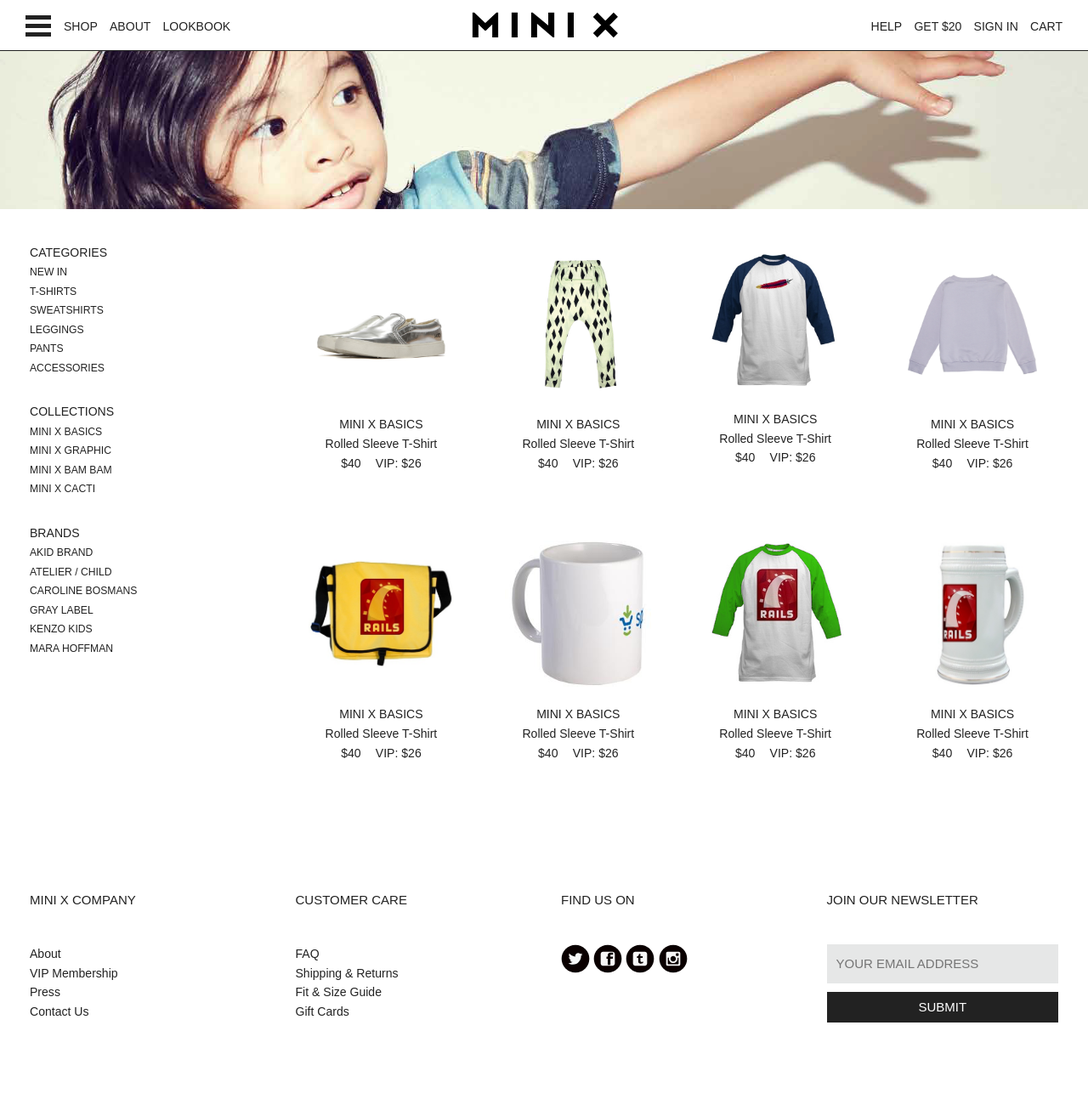
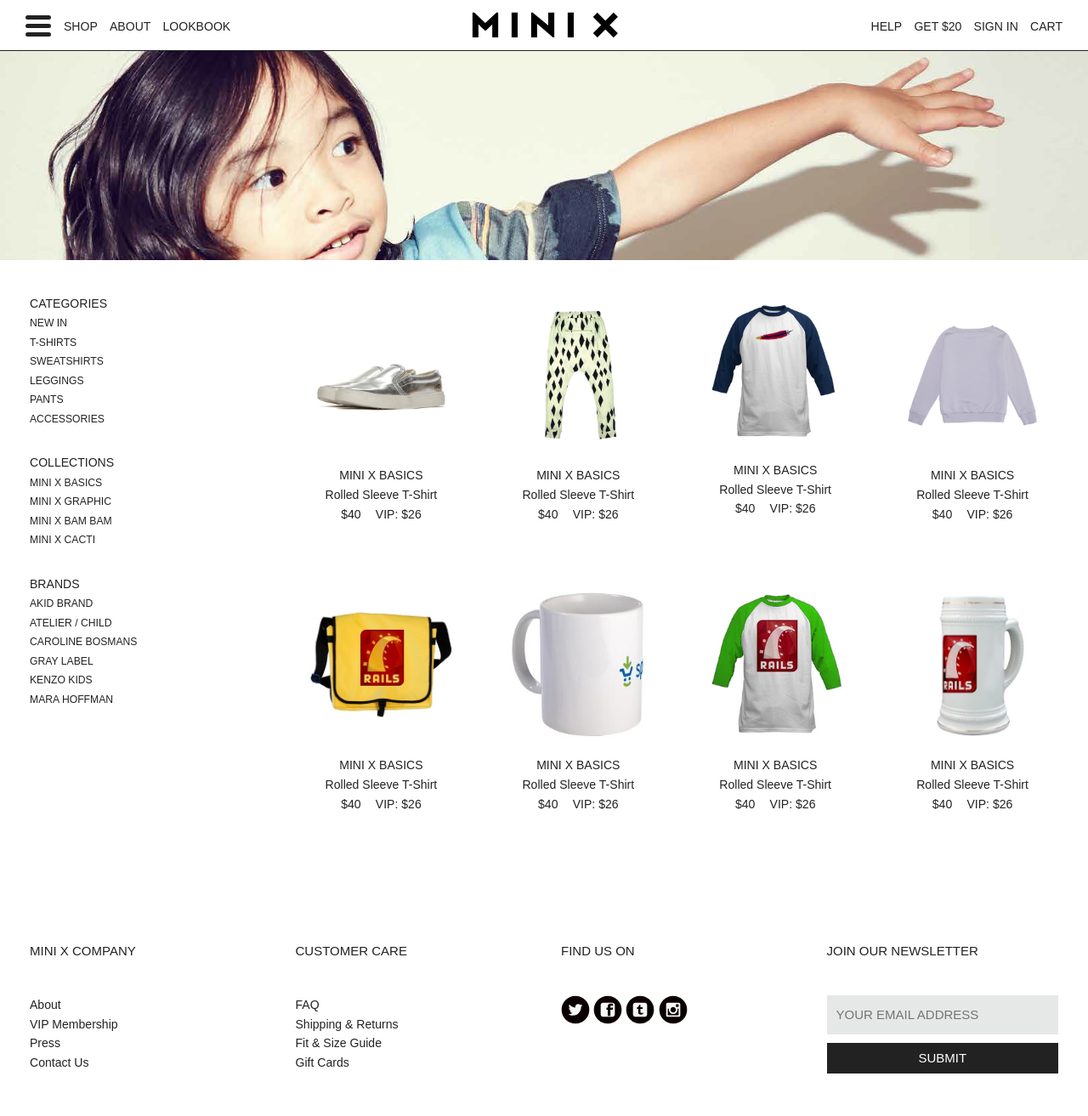
Before and after one commit to timetoduckandcover/minixstyle, a PHP site: page /collection.php in a window 1280 px wide. Shown: the whole page at 85% size. Before the commit the page ends 1203 px from the top, so only its background shows below. Run offline with PHP 8.4, Linux system fonts and the light colour scheme; some web fonts are replaced.

Commit message:
responsive amends

```diff
--- a/theme_sample/assets/css/styles.css
+++ b/theme_sample/assets/css/styles.css
@@ -334,14 +334,18 @@ input[type="submit"] {
   display: inline-block;
   text-transform: uppercase;
   font-family: "GibsonLight", arial, sans-serif;
-}
-/* line 81, ../../dev/sass/partials/globals/_forms.scss */
+  -webkit-transition: all 0.2s ease-in-out;
+  -moz-transition: all 0.2s ease-in-out;
+  -o-transition: all 0.2s ease-in-out;
+  transition: all 0.2s ease-in-out;
+}
+/* line 82, ../../dev/sass/partials/globals/_forms.scss */
 .btn.cta,
 button.cta,
 input[type="submit"].cta {
   padding: 6.66667px 50px;
 }
-/* line 86, ../../dev/sass/partials/globals/_forms.scss */
+/* line 87, ../../dev/sass/partials/globals/_forms.scss */
 .btn:hover,
 button:hover,
 input[type="submit"]:hover {
@@ -350,21 +354,21 @@ input[type="submit"]:hover {
   text-decoration: none;
   border: 1px solid #222222;
 }
-/* line 94, ../../dev/sass/partials/globals/_forms.scss */
+/* line 95, ../../dev/sass/partials/globals/_forms.scss */
 .btn.secondary,
 button.secondary,
 input[type="submit"].secondary {
   background: #2b78c4;
   color: white;
 }
-/* line 99, ../../dev/sass/partials/globals/_forms.scss */
+/* line 100, ../../dev/sass/partials/globals/_forms.scss */
 .btn.secondary:hover,
 button.secondary:hover,
 input[type="submit"].secondary:hover {
   color: white;
   background: #c4c416;
 }
-/* line 106, ../../dev/sass/partials/globals/_forms.scss */
+/* line 107, ../../dev/sass/partials/globals/_forms.scss */
 .btn:hover,
 button:hover,
 input[type="submit"]:hover {
@@ -1461,7 +1465,7 @@ input[type="submit"]:hover {
     margin-left: 0%;
   }
 }
-/* line 10, ../../dev/sass/partials/globals/_links.scss */
+/* line 8, ../../dev/sass/partials/globals/_links.scss */
 a {
   text-decoration: none;
   color: #222222;
@@ -1471,12 +1475,20 @@ a {
   transition: all 0.2s ease-in-out;
   border-bottom: 2px solid transparent;
 }
-/* line 21, ../../dev/sass/partials/globals/_links.scss */
+/* line 15, ../../dev/sass/partials/globals/_links.scss */
+a:link {
+  text-decoration: none;
+}
+/* line 20, ../../dev/sass/partials/globals/_links.scss */
+a:visited {
+  text-decoration: none;
+}
+/* line 25, ../../dev/sass/partials/globals/_links.scss */
 a:hover {
   text-decoration: none;
   border-bottom: 2px solid #b7f0e7;
 }
-/* line 27, ../../dev/sass/partials/globals/_links.scss */
+/* line 31, ../../dev/sass/partials/globals/_links.scss */
 a:active {
   text-decoration: none;
 }
@@ -1686,20 +1698,25 @@ table th, table td {
   position: absolute;
   left: 0;
   right: 0;
+  -webkit-border-radius: 3px;
+  -moz-border-radius: 3px;
+  -ms-border-radius: 3px;
+  -o-border-radius: 3px;
+  border-radius: 3px;
   -webkit-transition: all 0.2s ease-in-out;
   -moz-transition: all 0.2s ease-in-out;
   -o-transition: all 0.2s ease-in-out;
   transition: all 0.2s ease-in-out;
 }
-/* line 205, ../../dev/sass/partials/modules/_app-header.scss */
+/* line 206, ../../dev/sass/partials/modules/_app-header.scss */
 .burger i.top {
   top: 0;
 }
-/* line 210, ../../dev/sass/partials/modules/_app-header.scss */
+/* line 211, ../../dev/sass/partials/modules/_app-header.scss */
 .burger i.middle {
   top: 10px;
 }
-/* line 215, ../../dev/sass/partials/modules/_app-header.scss */
+/* line 216, ../../dev/sass/partials/modules/_app-header.scss */
 .burger i.bottom {
   bottom: 0;
 }
@@ -1751,11 +1768,14 @@ table th, table td {
   text-transform: uppercase;
 }
 
-/* line 2, ../../dev/sass/partials/modules/_app-home.scss */
-.home-promos {
-  margin-top: 60px;
-}
-/* line 6, ../../dev/sass/partials/modules/_app-home.scss */
+@media (min-width: 767px) {
+  /* line 3, ../../dev/sass/partials/modules/_app-content.scss */
+  .global-content {
+    margin-top: 60px;
+  }
+}
+
+/* line 4, ../../dev/sass/partials/modules/_app-home.scss */
 .home-promos .home-promo {
   position: relative;
   background-repeat: no-repeat;
@@ -1766,19 +1786,19 @@ table th, table td {
   -o-background-size: cover;
   background-size: cover;
 }
-/* line 17, ../../dev/sass/partials/modules/_app-home.scss */
+/* line 15, ../../dev/sass/partials/modules/_app-home.scss */
 .home-promos .home-promo a {
   border: 0;
 }
-/* line 21, ../../dev/sass/partials/modules/_app-home.scss */
+/* line 19, ../../dev/sass/partials/modules/_app-home.scss */
 .home-promos .home-promo a:hover {
   border: 0;
 }
-/* line 27, ../../dev/sass/partials/modules/_app-home.scss */
+/* line 25, ../../dev/sass/partials/modules/_app-home.scss */
 .home-promos .home-promo .caption {
   text-align: center;
 }
-/* line 34, ../../dev/sass/partials/modules/_app-home.scss */
+/* line 32, ../../dev/sass/partials/modules/_app-home.scss */
 .home-promos .home-promo.home-promo-1 .caption {
   position: absolute;
   top: 50%;
@@ -1790,7 +1810,7 @@ table th, table td {
   transform: translate(-50%, -50%);
 }
 @media (min-width: 767px) {
-  /* line 34, ../../dev/sass/partials/modules/_app-home.scss */
+  /* line 32, ../../dev/sass/partials/modules/_app-home.scss */
   .home-promos .home-promo.home-promo-1 .caption {
     position: absolute;
     top: 50%;
@@ -1802,16 +1822,16 @@ table th, table td {
     left: 10%;
   }
 }
-/* line 46, ../../dev/sass/partials/modules/_app-home.scss */
+/* line 44, ../../dev/sass/partials/modules/_app-home.scss */
 .home-promos .home-promo.home-promo-2 {
   height: 370px;
 }
-/* line 56, ../../dev/sass/partials/modules/_app-home.scss */
+/* line 54, ../../dev/sass/partials/modules/_app-home.scss */
 .home-promos .home-promo.home-promo-3 {
   height: 370px;
 }
 
-/* line 68, ../../dev/sass/partials/modules/_app-home.scss */
+/* line 66, ../../dev/sass/partials/modules/_app-home.scss */
 .home-new-arrivals {
   margin-top: 40px;
 }
@@ -1860,13 +1880,19 @@ table th, table td {
 
 /* line 57, ../../dev/sass/partials/modules/_app-collection.scss */
 #collection .collection-item {
-  padding: 10px;
-}
-/* line 65, ../../dev/sass/partials/modules/_app-collection.scss */
+  padding: 0;
+}
+@media (min-width: 450px) {
+  /* line 57, ../../dev/sass/partials/modules/_app-collection.scss */
+  #collection .collection-item {
+    padding: 10px;
+  }
+}
+/* line 70, ../../dev/sass/partials/modules/_app-collection.scss */
 #collection #collection-sidebar .collection-sidebar-list {
   margin-bottom: 30px;
 }
-/* line 69, ../../dev/sass/partials/modules/_app-collection.scss */
+/* line 74, ../../dev/sass/partials/modules/_app-collection.scss */
 #collection #collection-sidebar .collection-sidebar-list a {
   text-transform: uppercase;
   font-size: 13px;
--- a/theme_sample/dev/sass/partials/globals/_forms.scss
+++ b/theme_sample/dev/sass/partials/globals/_forms.scss
@@ -77,6 +77,7 @@ input[type="submit"] {
 	display: inline-block;
 	text-transform: uppercase;
 	font-family: $gibsonlight;
+	@include transition(all .2s ease-in-out);
 
 	&.cta {
 
--- a/theme_sample/dev/sass/partials/globals/_links.scss
+++ b/theme_sample/dev/sass/partials/globals/_links.scss
@@ -3,9 +3,7 @@
 // LINKS
 // ============================================================
 
-
 $linkColor: $col-black;
-
 
 a {
 
@@ -14,9 +12,15 @@ a {
 	@include transition(all .2s ease-in-out);
 	border-bottom: 2px solid transparent;
 
-	&:link {}
+	&:link {
 
-	&:visited {}
+		text-decoration: none;
+	}
+
+	&:visited {
+
+		text-decoration: none;
+	}
 
 	&:hover {
 
--- /dev/null
+++ b/theme_sample/dev/sass/partials/modules/_app-account.scss
@@ -0,0 +1,6 @@
+
+
+#account {
+
+
+}
--- a/theme_sample/dev/sass/partials/modules/_app-collection.scss
+++ b/theme_sample/dev/sass/partials/modules/_app-collection.scss
@@ -56,7 +56,12 @@
 
 	.collection-item {
 
-		padding: $baseline/2;
+		padding: 0;
+
+		@include breakpoint($mobile) {
+
+			padding: $baseline/2;
+		}
 	}
 
 	// Sidebar
--- a/theme_sample/dev/sass/partials/modules/_app-content.scss
+++ b/theme_sample/dev/sass/partials/modules/_app-content.scss
@@ -2,6 +2,9 @@
 
 .global-content {
 
+	// Push height of header
+	@include breakpoint($tablet) {
 
-
+		margin-top: 60px;
+	}
 }
--- a/theme_sample/dev/sass/partials/modules/_app-header.scss
+++ b/theme_sample/dev/sass/partials/modules/_app-header.scss
@@ -200,6 +200,7 @@
 		position: absolute;
 		left: 0;
 		right: 0;
+		@include border-radius(3px);
 		@include transition(all .2s ease-in-out);
 
 		&.top {
--- a/theme_sample/dev/sass/partials/modules/_app-home.scss
+++ b/theme_sample/dev/sass/partials/modules/_app-home.scss
@@ -1,7 +1,5 @@
 
 .home-promos {
-
-	margin-top: 60px;
 
 	.home-promo {
 
--- a/theme_sample/dev/sass/styles.scss
+++ b/theme_sample/dev/sass/styles.scss
@@ -44,6 +44,7 @@
 		"partials/modules/app-product",
 		"partials/modules/app-cart",
 		"partials/modules/app-social",
+		"partials/modules/app-account",
 		"partials/modules/app-page-with-sidebar",
 
 		// Misc
--- a/theme_sample/partials/footer.php
+++ b/theme_sample/partials/footer.php
@@ -4,7 +4,7 @@
 	<footer class="global-footer">
 		<div class="wrapper padding">
             <div class="row">
-                <div class="col-xs-12 col-sm-3">
+                <div class="col-xs-12 col-sm-6 col-md-3">
                     <h4 class="epsilon">Mini X Company</h4>
                     <ul>
                         <li>
@@ -21,7 +21,7 @@
                         </li>
                     </ul>
                 </div>
-                <div class="col-xs-12 col-sm-3">
+                <div class="col-xs-12 col-sm-6 col-md-3">
                     <h4 class="epsilon">Customer Care</h4>
                     <ul>
                         <li>
@@ -38,11 +38,11 @@
                         </li>
                     </ul>
                 </div>
-                <div class="col-xs-12 col-sm-3">
+                <div class="col-xs-12 col-sm-6 col-md-3">
                     <h4 class="epsilon">Find Us On</h4>
                     <?php include('partials/pages/page-partials/social.php');?>
                 </div>
-                <div class="col-xs-12 col-sm-3">
+                <div class="col-xs-12 col-sm-6 col-md-3">
                     <h4 class="epsilon">Join Our Newsletter</h4>
                     <?php include('partials/pages/page-partials/footer-newsletter.php');?>
                 </div>
--- a/theme_sample/partials/header.php
+++ b/theme_sample/partials/header.php
@@ -6,7 +6,7 @@
 <header class="global-header">
    <div class="wrapper">
    		<div class="row full">
-	   		<div class="col-sm-4 full">
+	   		<div class="col-md-4 full">
 	   			<nav class="burger-menu">
 					<a href="javascript:;" class="burger">
 						<i class="top"></i>
@@ -60,16 +60,16 @@
 	   				</ul>
 	   			</nav>
 	   		</div>
-	   		<div class="col-sm-4 full">
+	   		<div class="col-md-4 full">
 	   			<a href="/" class="logo">
 	   				<img src="assets/img/theme/logo.png" alt="Mini X Logo" class="img-full" />
 	   			</a>
 	   		</div>
-	   		<div class="col-sm-4 full">
+	   		<div class="col-md-4 full">
 	   			<nav class="nav-right visible-nav">
 	   				<ul>
 	   					<li>
-	   						<a href="help.php">Help</a>
+	   						<a href="page-with-sidebar.php">Help</a>
 	   					</li>
 	   					<li>
 	   						<a href="/">Get $20</a>
--- a/theme_sample/partials/pages/collection.php
+++ b/theme_sample/partials/pages/collection.php
@@ -7,12 +7,12 @@
 	<div id="collection">
 		<div class="wrapper padding">
 			<div class="row">
-				<div class="col-xs-12 col-sm-3">
+				<div class="col-xs-12 col-md-3 hide-small">
 					<?php include('partials/pages/page-partials/collection-sidebar.php');?>
 				</div>
-				<div class="col-xs-12 col-sm-9">
+				<div class="col-xs-12 col-md-9">
 					<div class="row">
-						<div class="col-xs-12 col-sm-3 mb">
+						<div class="col-xs-6 col-md-3 mb">
 							<div class="collection-item">
 								<a href="product.php">
 									<img src="assets/img/products/akid.jpeg" alt="Collection item" class="img-full" />
@@ -25,7 +25,7 @@
 								</a>
 							</div>
 						</div>
-						<div class="col-xs-12 col-sm-3 mb">
+						<div class="col-xs-6 col-md-3 mb">
 							<div class="collection-item">
 								<a href="product.php">
 									<img src="assets/img/products/koolabah.jpeg" alt="Collection item" class="img-full" />
@@ -38,7 +38,7 @@
 								</a>
 							</div>
 						</div>
-						<div class="col-xs-12 col-sm-3 mb">
+						<div class="col-xs-6 col-md-3 mb">
 							<div class="collection-item">
 								<a href="product.php">
 									<img src="assets/img/products/apache_baseball.png" alt="Collection item" class="img-full" />
@@ -51,7 +51,7 @@
 								</a>
 							</div>
 						</div>
-						<div class="col-xs-12 col-sm-3 mb">
+						<div class="col-xs-6 col-md-3 mb">
 							<div class="collection-item">
 								<a href="product.php">
 									<img src="assets/img/products/oh-my-kids.png" alt="Collection item" class="img-full" />
@@ -64,7 +64,7 @@
 								</a>
 							</div>
 						</div>
-						<div class="col-xs-12 col-sm-3 mb">
+						<div class="col-xs-6 col-md-3 mb">
 							<div class="collection-item">
 								<a href="product.php">
 									<img src="assets/img/products/ror_bag.jpeg" alt="Collection item" class="img-full" />
@@ -77,7 +77,7 @@
 								</a>
 							</div>
 						</div>
-						<div class="col-xs-12 col-sm-3 mb">
+						<div class="col-xs-6 col-md-3 mb">
 							<div class="collection-item">
 								<a href="product.php">
 									<img src="assets/img/products/spree_mug.jpeg" alt="Collection item" class="img-full" />
@@ -90,7 +90,7 @@
 								</a>
 							</div>
 						</div>
-						<div class="col-xs-12 col-sm-3 mb">
+						<div class="col-xs-6 col-md-3 mb">
 							<div class="collection-item">
 								<a href="product.php">
 									<img src="assets/img/products/ror_baseball_jersey_green.png" alt="Collection item" class="img-full" />
@@ -103,7 +103,7 @@
 								</a>
 							</div>
 						</div>
-						<div class="col-xs-12 col-sm-3 mb">
+						<div class="col-xs-6 col-md-3 mb">
 							<div class="collection-item">
 								<a href="product.php">
 									<img src="assets/img/products/ror_stein_back.jpeg" alt="Collection item" class="img-full" />
```
Also changed, not shown: theme_sample/account.php (added, +9 -0 lines), theme_sample/partials/pages/account.php (added, +31 -0 lines), theme_sample/partials/pages/page-partials/account-sidebar.php (added, +19 -0 lines), theme_sample/partials/pages/page-partials/home-new-arrivals.php (+4 -4 lines).
